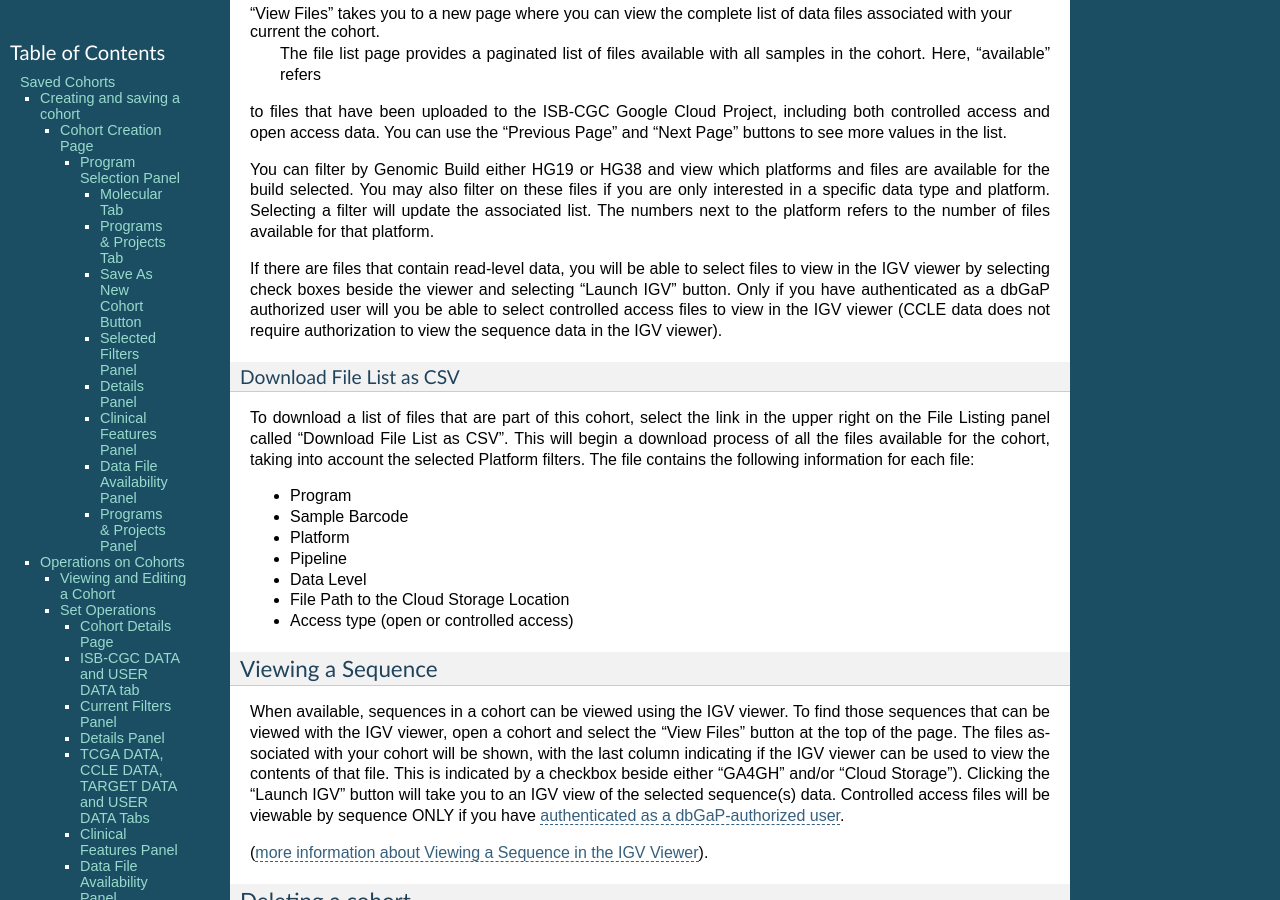
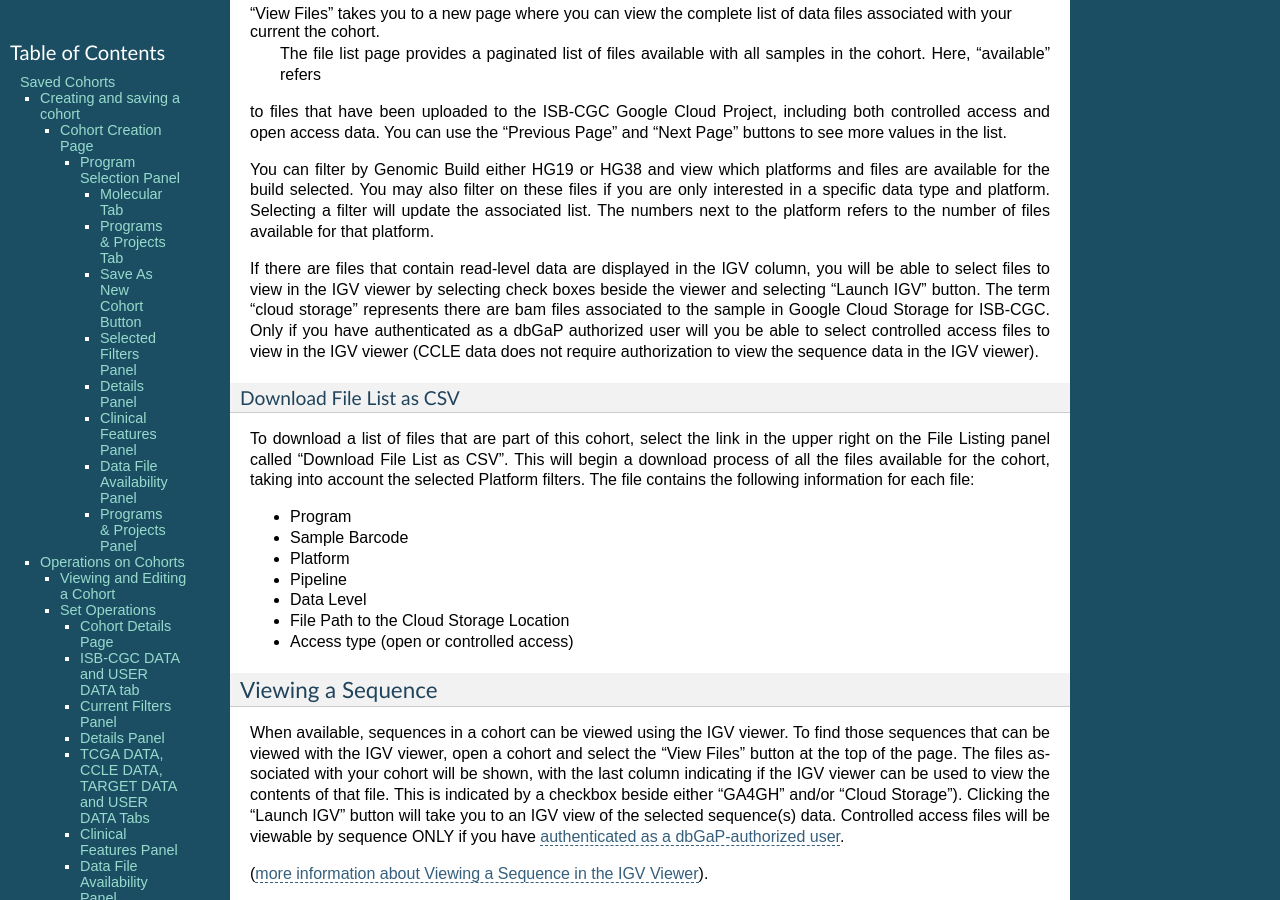
Before and after one commit to isb-cgc/readthedocs, a Sphinx documentation site: the page built from docs/source/sections/webapp/Saved-Cohorts.rst, in a window 1280 px wide and 900 px high, scrolled down 6645 px. Built offline with Sphinx 7.4.7, drawn with Linux system fonts in a browser that asks for light colours; pages that are not in the unit, such as notebooks, are missing from menus.

Commit message:
updated doc for ticket 1829

```diff
--- a/docs/source/sections/webapp/Saved-Cohorts.rst
+++ b/docs/source/sections/webapp/Saved-Cohorts.rst
@@ -303,8 +303,8 @@ You can use the "Previous Page" and "Next Page" buttons to see more values in th
 You can filter by Genomic Build either HG19 or HG38 and view which platforms and files are available for the build selected.  You may also filter on these files if you are only interested in a specific data type and platform.  Selecting a filter will
 update the associated list.  The numbers next to the platform refers to the number of files available for that platform.
 
-If there are files that contain read-level data, you will be able to select files to view in the IGV
-viewer by selecting check boxes beside the viewer and selecting "Launch IGV" button.  Only if you have authenticated
+If there are files that contain read-level data are displayed in the IGV column, you will be able to select files to view in the IGV
+viewer by selecting check boxes beside the viewer and selecting "Launch IGV" button.  The term "cloud storage" represents there are bam files associated to the sample in Google Cloud Storage for ISB-CGC.  Only if you have authenticated
 as a dbGaP authorized user will you be able to select controlled access files to view in the IGV viewer (CCLE data does not require authorization to view the sequence data in the IGV viewer).
 
 Download File List as CSV
```
